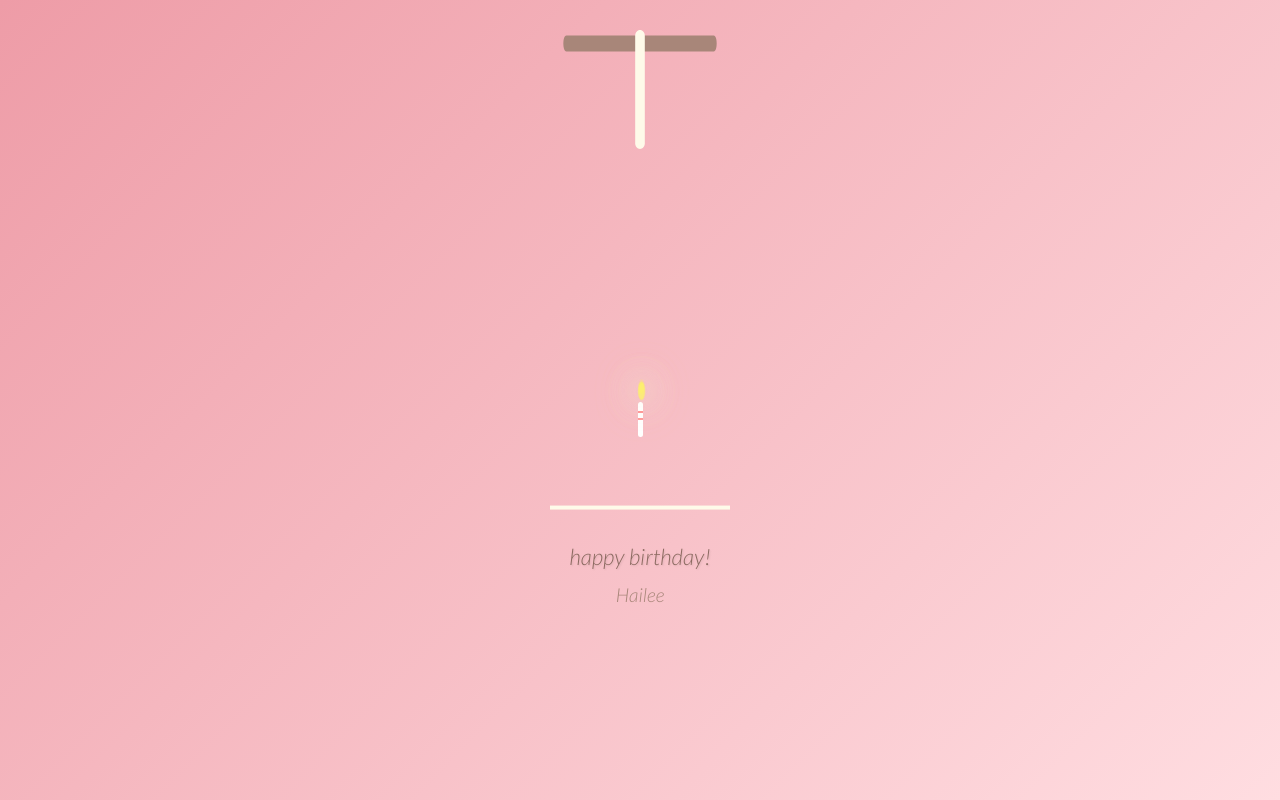
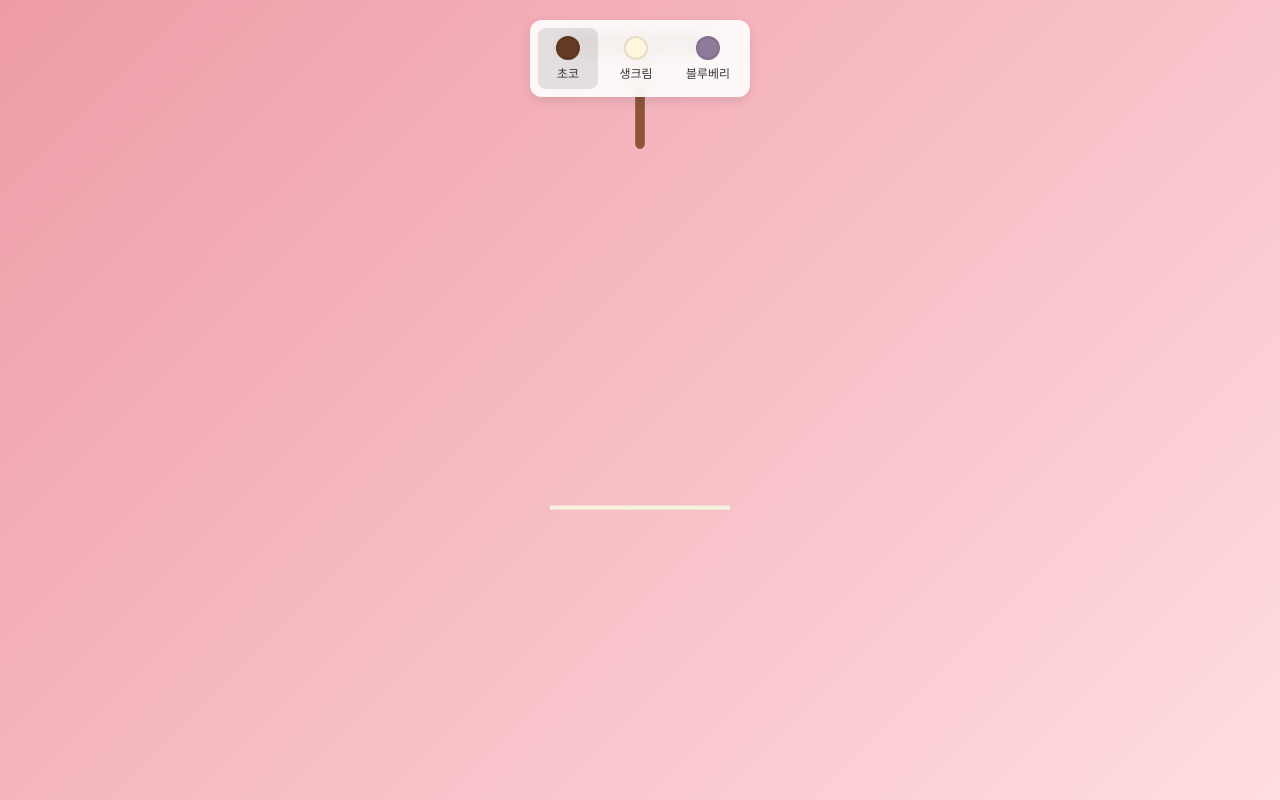
Before and after one commit to hyyrim/birthday-cake, a React (Vite) app: page / in a window 1280 px wide. Built offline with nearby package versions, Linux system fonts and the light colour scheme.

Commit message:
feat: 테마 선택 기능 추가 및 색상 변경 적용

```diff
--- a/src/components/BirthdayCard.module.css
+++ b/src/components/BirthdayCard.module.css
@@ -1,9 +1,17 @@
 .container {
+  display: flex;
+  justify-content: center;
+  align-items: center;
+  min-height: 100vh;
+  overflow: hidden;
+  position: relative;
+}
+
+.content {
   display: flex;
   flex-direction: column;
   align-items: center;
   justify-content: center;
-  min-height: 100vh;
   position: relative;
-  overflow: hidden;
+  z-index: 1;
 }
--- a/src/components/BirthdayCard.tsx
+++ b/src/components/BirthdayCard.tsx
@@ -1,23 +1,29 @@
-import React from 'react';
+import React, { useState } from 'react';
+import styles from './BirthdayCard.module.css';
 import Cake from './Cake';
 import Candles from './Candles';
 import BirthdayText from './BirthdayText';
-import styles from './BirthdayCard.module.css';
+import ThemeSelector, { type Theme } from './ThemeSelector';
 
 interface BirthdayCardProps {
-  name?: string;
-  message?: string;
+  name: string;
+  message: string;
 }
 
-const BirthdayCard: React.FC<BirthdayCardProps> = ({
-  name = "",
-  message = "happy birthday!"
-}) => {
+const BirthdayCard: React.FC<BirthdayCardProps> = ({ name, message }) => {
+  const [currentTheme, setCurrentTheme] = useState<Theme>('chocolate');
+
   return (
     <div className={styles.container}>
-      <Candles />
-      <Cake />
-      <BirthdayText name={name} message={message} />
+      <ThemeSelector
+        currentTheme={currentTheme}
+        onThemeChange={setCurrentTheme}
+      />
+      <div className={styles.content}>
+        <Cake theme={currentTheme} />
+        <Candles theme={currentTheme} />
+        <BirthdayText name={name} message={message} />
+      </div>
     </div>
   );
 };
--- a/src/components/Cake.tsx
+++ b/src/components/Cake.tsx
@@ -1,9 +1,18 @@
 import React from 'react';
 import styles from './Cake.module.css';
+import type { Theme } from './ThemeSelector';
+import { themeColors } from '../utils/themes';
 
-const Cake: React.FC = () => {
+interface CakeProps {
+  theme: Theme;
+}
+
+const Cake: React.FC<CakeProps> = ({ theme }) => {
+  const colors = themeColors[theme];
+
   return (
     <svg
+      key={theme} // 테마가 바뀔 때마다 SVG를 다시 렌더링하여 애니메이션 재시작
       id="cake"
       className={styles.cake}
       version="1.1"
@@ -18,7 +27,7 @@ const Cake: React.FC = () => {
       {/* 첫 번째 레이어 - bizcocho_1 */}
       <g className={styles.layer1}>
         <path
-          fill="#a88679"
+          fill={colors.cakeBase}
           d="M173.667,21.571c-33.174,0-111.467,0-147.334,0c-4,0-4-16.002,0-16.002c39.836,0,105.982,0,147.334,0C177.668,5.569,177.667,21.571,173.667,21.571z"
         >
           <animate
@@ -51,7 +60,7 @@ const Cake: React.FC = () => {
       {/* 두 번째 레이어 - relleno_1 */}
       <g className={styles.layer2}>
         <path
-          fill="#8b6a60"
+          fill={colors.filling}
           d="M101.368-73.685c0,12.164,0,15.18,0,28.519c0,22.702,0-13.661,0,8.304c0,14.48,0,18.233,0,30.512c0,1.753-2.958,1.847-2.958,0c0-12.68,0-16.277,0-30.401c0-21.983,0,11.66,0-8.305c0-13.027,0-15.992,0-28.628C98.411-75.883,101.368-75.592,101.368-73.685z"
         >
           <animate
@@ -60,7 +69,7 @@ const Cake: React.FC = () => {
             calcMode="spline"
             keySplines="0 0 1 1; 0 0 1 1; 0 0 0.6 1"
             begin="bizcocho_1.end"
-            dur="0.5s"
+            dur="1s"
             fill="freeze"
             values="
               M101.368-73.685c0,12.164,0,15.18,0,28.519c0,22.702,0-13.661,0,8.304c0,14.48,0,18.233,0,30.512c0,1.753-2.958,1.847-2.958,0c0-12.68,0-16.277,0-30.401c0-21.983,0,11.66,0-8.305c0-13.027,0-15.992,0-28.628C98.411-75.883,101.368-75.592,101.368-73.685z
@@ -78,7 +87,7 @@ const Cake: React.FC = () => {
       {/* 세 번째 레이어 - bizcocho_2 */}
       <g className={styles.layer3}>
         <path
-          fill="#a88679"
+          fill={colors.cakeBase}
           d="M173.667-15.929c-46.512,0-105.486,0-147.334,0c-3.999,0-4-16.002,0-16.002c43.566,0,97.96,0,147.334,0C177.667-31.931,177.666-15.929,173.667-15.929z"
         >
           <animate
@@ -87,7 +96,7 @@ const Cake: React.FC = () => {
             calcMode="spline"
             keySplines="0 0 1 1; 0 0 1 1; 0.25 0 0.58 1"
             begin="relleno_1.end"
-            dur="0.5s"
+            dur="0.8s"
             fill="freeze"
             values="
               M173.667-15.929c-46.512,0-105.486,0-147.334,0c-3.999,0-4-16.002,0-16.002c43.566,0,97.96,0,147.334,0C177.667-31.931,177.666-15.929,173.667-15.929z
@@ -105,7 +114,7 @@ const Cake: React.FC = () => {
       {/* 네 번째 레이어 - relleno_2 */}
       <g className={styles.layer4}>
         <path
-          fill="#8b6a60"
+          fill={colors.filling}
           d="M100-178.521c1.858,0,3.364,1.506,3.364,3.363c0,0,0,33.17,0,44.227c0,19.144,0,57.431,0,76.574c0,10.152,0,40.607,0,40.607c0,1.858-1.506,3.364-3.364,3.364l0,0c-1.858,0-3.364-1.506-3.364-3.364c0,0,0-30.455,0-40.607c0-19.144,0-57.432,0-76.575c0-11.057,0-44.226,0-44.226C96.636-177.015,98.142-178.521,100-178.521L100-178.521z"
         >
           <animate
@@ -114,7 +123,7 @@ const Cake: React.FC = () => {
             calcMode="spline"
             keySplines="0 0 1 1; 0 0 1 1; 0 0 0.58 1"
             begin="bizcocho_2.end"
-            dur="0.5s"
+            dur="1s"
             fill="freeze"
             values="
               M100-178.521c1.858,0,3.364,1.506,3.364,3.363c0,0,0,33.17,0,44.227c0,19.144,0,57.431,0,76.574c0,10.152,0,40.607,0,40.607c0,1.858-1.506,3.364-3.364,3.364l0,0c-1.858,0-3.364-1.506-3.364-3.364c0,0,0-30.455,0-40.607c0-19.144,0-57.432,0-76.575c0-11.057,0-44.226,0-44.226C96.636-177.015,98.142-178.521,100-178.521L100-178.521z
@@ -132,7 +141,7 @@ const Cake: React.FC = () => {
       {/* 다섯 번째 레이어 - bizcocho_3 */}
       <g className={styles.layer5}>
         <path
-          fill="#a88679"
+          fill={colors.cakeBase}
           d="M173.667-13.94c-49.298,0-102.782,0-147.334,0c-3.999,0-4-16.002,0-16.002c44.697,0,96.586,0,147.334,0C177.667-29.942,177.668-13.94,173.667-13.94z"
         >
           <animate
@@ -141,7 +150,7 @@ const Cake: React.FC = () => {
             calcMode="spline"
             keySplines="0 0 1 1; 0 0 1 1"
             begin="relleno_2.end"
-            dur="0.3s"
+            dur="0.8s"
             fill="freeze"
             values="
               M173.667-13.94c-49.298,0-102.782,0-147.334,0c-3.999,0-4-16.002,0-16.002c44.697,0,96.586,0,147.334,0C177.667-29.942,177.668-13.94,173.667-13.94z
@@ -157,7 +166,7 @@ const Cake: React.FC = () => {
       {/* 크림 레이어 - crema */}
       <g className={styles.layer6}>
         <path
-          fill="#fefae9"
+          fill={colors.cream}
           d="M104.812,113.216c0,3.119-2.164,5.67-4.812,5.67c-2.646,0-4.812-2.551-4.812-5.67c0-5.594,0-16.782,0-22.375c0-5.143,0-15.427,0-20.568c0-7.333,0-21.998,0-29.33c0-5.523,0-16.569,0-22.092c0-3.295,0-9.885,0-13.181C95.188,2.551,97.353,0,100,0c2.648,0,4.812,2.551,4.812,5.669c0,3.248,0,9.743,0,12.991c0,5.428,0,16.284,0,21.711c0,7.618,0,22.854,0,30.472c0,4.952,0,14.854,0,19.807C104.812,96.292,104.812,107.576,104.812,113.216z"
         >
           <animate
@@ -188,7 +197,7 @@ const Cake: React.FC = () => {
       </g>
 
       {/* 케이크 바닥 */}
-      <rect x="10" y="475.571" fill="#fefae9" width="180" height="4" />
+      <rect x="10" y="475.571" fill={colors.base} width="180" height="4" />
     </svg>
   );
 };
--- a/src/components/Candles.module.css
+++ b/src/components/Candles.module.css
@@ -10,7 +10,7 @@
   height: 35px;
   transform: translateY(-100vh);
   backface-visibility: hidden;
-  animation: in 500ms 6s ease-out forwards;
+  animation: in 600ms 6s ease-out forwards;
   z-index: 10;
 }
 
--- a/src/components/Candles.tsx
+++ b/src/components/Candles.tsx
@@ -1,9 +1,14 @@
 import React from 'react';
 import styles from './Candles.module.css';
+import type { Theme } from './ThemeSelector';
 
-const Candles: React.FC = () => {
+interface CandlesProps {
+  theme: Theme;
+}
+
+const Candles: React.FC<CandlesProps> = ({ theme }) => {
   return (
-    <div className={styles.velas}>
+    <div key={theme} className={styles.velas}>
       <div className={styles.fuego}></div>
       <div className={styles.fuego}></div>
       <div className={styles.fuego}></div>
--- /dev/null
+++ b/src/components/ThemeSelector.module.css
@@ -0,0 +1,90 @@
+.container {
+  position: fixed;
+  top: 20px;
+  right: 20px;
+  z-index: 1000;
+}
+
+.themeButtons {
+  display: flex;
+  gap: 8px;
+  background: rgba(255, 255, 255, 0.9);
+  backdrop-filter: blur(10px);
+  border-radius: 12px;
+  padding: 8px;
+  box-shadow: 0 4px 12px rgba(0, 0, 0, 0.1);
+}
+
+.themeButton {
+  display: flex;
+  flex-direction: column;
+  align-items: center;
+  gap: 4px;
+  padding: 8px 12px;
+  border: none;
+  border-radius: 8px;
+  background: transparent;
+  cursor: pointer;
+  transition: all 0.2s ease;
+  min-width: 60px;
+}
+
+.themeButton:hover {
+  background: rgba(0, 0, 0, 0.05);
+}
+
+.themeButton.active {
+  background: rgba(0, 0, 0, 0.1);
+}
+
+.colorIndicator {
+  width: 20px;
+  height: 20px;
+  border-radius: 50%;
+  background-color: var(--theme-color);
+  border: 2px solid rgba(0, 0, 0, 0.1);
+}
+
+.themeName {
+  font-size: 12px;
+  font-weight: 500;
+  color: #333;
+  white-space: nowrap;
+}
+
+/* 모바일 대응 */
+@media (max-width: 768px) {
+  .container {
+    top: 10px;
+    right: 10px;
+  }
+
+  .themeButtons {
+    gap: 4px;
+    padding: 6px;
+  }
+
+  .themeButton {
+    padding: 6px 8px;
+    min-width: 50px;
+  }
+
+  .colorIndicator {
+    width: 16px;
+    height: 16px;
+  }
+
+  .themeName {
+    font-size: 10px;
+  }
+}
+
+/* PC에서는 가운데 상단으로 */
+@media (min-width: 769px) {
+  .container {
+    top: 20px;
+    left: 50%;
+    transform: translateX(-50%);
+    right: auto;
+  }
+}
--- /dev/null
+++ b/src/components/ThemeSelector.tsx
@@ -0,0 +1,44 @@
+import React from 'react';
+import styles from './ThemeSelector.module.css';
+
+export type Theme = 'chocolate' | 'cream' | 'blueberry';
+
+interface ThemeSelectorProps {
+  currentTheme: Theme;
+  onThemeChange: (theme: Theme) => void;
+}
+
+const ThemeSelector: React.FC<ThemeSelectorProps> = ({
+  currentTheme,
+  onThemeChange,
+}) => {
+  const themes = [
+    { id: 'chocolate', name: '초코', color: '#643925' },
+    { id: 'cream', name: '생크림', color: '#FFF8DC' },
+    { id: 'blueberry', name: '블루베리', color: '#8E7A9B' },
+  ] as const;
+
+  return (
+    <div className={styles.container}>
+      <div className={styles.themeButtons}>
+        {themes.map((theme) => (
+          <button
+            key={theme.id}
+            className={`${styles.themeButton} ${
+              currentTheme === theme.id ? styles.active : ''
+            }`}
+            onClick={() => onThemeChange(theme.id)}
+            style={{
+              '--theme-color': theme.color,
+            } as React.CSSProperties}
+          >
+            <div className={styles.colorIndicator} />
+            <span className={styles.themeName}>{theme.name}</span>
+          </button>
+        ))}
+      </div>
+    </div>
+  );
+};
+
+export default ThemeSelector;
--- /dev/null
+++ b/src/utils/themes.ts
@@ -0,0 +1,29 @@
+import type { Theme } from '../components/ThemeSelector';
+
+export interface ThemeColors {
+  cakeBase: string; // 케이크 기본 색상
+  filling: string; // 필링 색상
+  cream: string; // 크림 색상
+  base: string; // 케이크 바닥 색상
+}
+
+export const themeColors: Record<Theme, ThemeColors> = {
+  chocolate: {
+    cakeBase: '#643925', // 초콜릿 브라운
+    filling: '#C18453', // 다크 초콜릿
+    cream: '#8A5637', // 버번 크림
+    base: '#F5F4DF',
+  },
+  cream: {
+    cakeBase: '#F0DDCF', // 밀색
+    filling: '#FFFAF8', // 탄 베이지
+    cream: '#FDA2A2', // 콘실크
+    base: '#FFF8DC',
+  },
+  blueberry: {
+    cakeBase: '#8E7A9B', // 인디고
+    filling: '#AF99C4', // 슬레이트 블루
+    cream: '#E8E0EB', // 라벤더
+    base: '#E6E6FA',
+  },
+};
```
